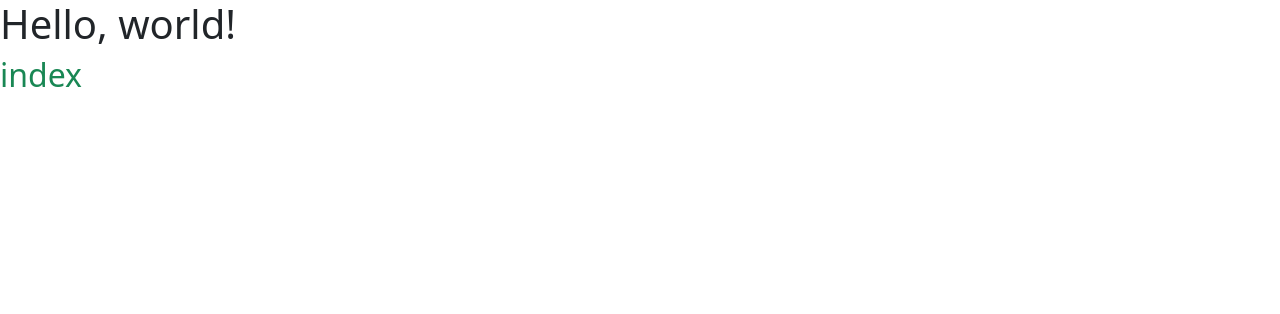
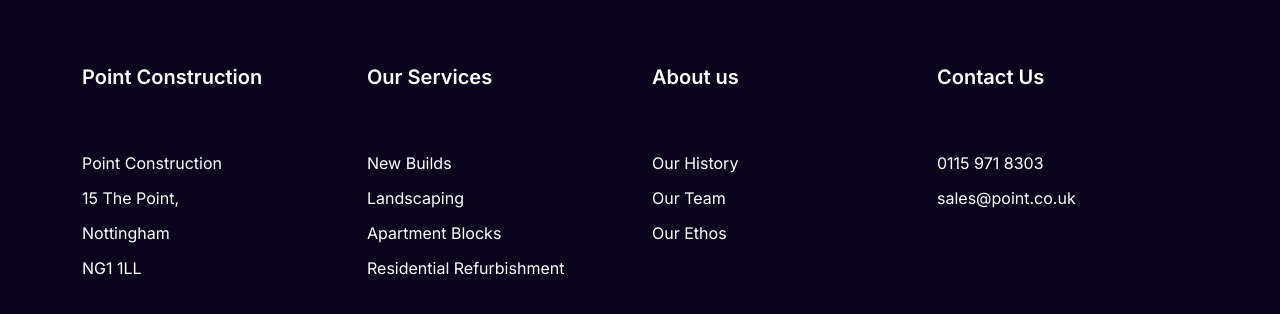
Before and after one commit to LewisCM14/point_construction, a Django app: page / in a window 1280 px wide. Shown: the top 314 px of the page. Run offline with Django 3.2, Linux system fonts and the light colour scheme.

Commit message:
add core footer content

```diff
--- a/home/templates/home/index.html
+++ b/home/templates/home/index.html
@@ -2,5 +2,4 @@
 {% load static %}
 
 {% block content %}
-<h2 class="text-success">index</h2>
 {% endblock %}
--- a/point_construction/settings.py
+++ b/point_construction/settings.py
@@ -145,6 +145,11 @@ USE_TZ = True
 # https://docs.djangoproject.com/en/3.2/howto/static-files/
 
 STATIC_URL = '/static/'
+STATICFILES_DIRS = (os.path.join(BASE_DIR, 'static'), )
+STATIC_ROOT = os.path.join(BASE_DIR, 'staticfiles')
+
+MEDIA_URL = '/media/'
+MEDIA_ROOT = os.path.join(BASE_DIR, 'media')
 
 # Default primary key field type
 # https://docs.djangoproject.com/en/3.2/ref/settings/#default-auto-field
--- a/static/css/base.css
+++ b/static/css/base.css
@@ -5,3 +5,94 @@
     border: 0;
     margin: 0;
 }
+
+a {
+    text-decoration: none;
+}
+
+/* Core Styling */
+
+body {
+    background-color: #09041C;
+    font-family: 'Inter', sans-serif;
+}
+
+footer {
+    margin-bottom: 65px;
+}
+
+/* Fonts */
+
+.yellow-text {
+    color: #FFED00;
+}
+
+.catch-phrase-text {
+    color: #C0B900;
+}
+
+.navy-text {
+    color: #09041C;
+}
+
+.blue-text {
+    color: #120938;
+}
+
+.white-text {
+    color: #ffffff;
+}
+
+.black-text {
+    color: #000000;
+}
+
+.grey-text {
+    color: #676767;
+}
+
+.fw-300 {
+    font-weight: 300;
+}
+
+.fw-400 {
+    font-weight: 400;
+}
+
+.fw-500 {
+    font-weight: 500;
+}
+
+.fw-600 {
+    font-weight: 600;
+}
+
+.footer-header {
+    font-size: 20px;
+    margin-top: 65px;
+    margin-bottom: 65px;
+    line-height: 24px;
+}
+
+.footer-text {
+    font-size: 16px;
+    line-height: 19px;
+}
+
+/* Background Colors */
+
+.bg-navy {
+    background-color: #09041C;
+}
+
+.bg-blue {
+    background-color: #120938;
+}
+
+.bg-white {
+    background-color: #ffffff;
+}
+
+.bg-yellow {
+    background-color: #FFED00;
+}
--- a/templates/base.html
+++ b/templates/base.html
@@ -25,8 +25,12 @@
             integrity="sha384-Zenh87qX5JnK2Jl0vWa8Ck2rdkQ2Bzep5IDxbcnCeuOxjzrPF/et3URy9Bv1WTRi"
             crossorigin="anonymous"
         />
+        <!-- Google Fonts -->
+        <link rel="preconnect" href="https://fonts.googleapis.com">
+        <link rel="preconnect" href="https://fonts.gstatic.com" crossorigin>
+        <link href="https://fonts.googleapis.com/css2?family=Inter:wght@300;400;500;600&display=swap" rel="stylesheet">
         <!-- Base CSS -->
-        <link rel="stylesheet" href="{% static 'css/base.css' %}" />
+        <link rel="stylesheet" href="{% static 'css/base.css' %}">
         {% endblock %}
 
         {% block extra_css %}
@@ -35,10 +39,10 @@
         <title>Point Construction {% block extra_title %}{% endblock %}</title>
     </head>
     <body>
-        <h1>Hello, world!</h1>
-
         {% block content %}
         {% endblock %}
+
+        {% include 'includes/footer.html' %}
 
         <!-- JavaScript -->
         {% block core_js %}
--- /dev/null
+++ b/templates/includes/footer.html
@@ -0,0 +1,89 @@
+{% load static %}
+
+<footer>
+    <!-- Action Bar -->
+    <section></section>
+    <!-- Main Footer -->
+    <section class="container bg-navy white-text text-md-start text-center">
+        <div class="row">
+            <!-- Address -->
+            <div class="col-md-3 fw-400 footer-text">
+                <h6 class="footer-header fw-600">Point Construction</h6>
+                <p>Point Construction</p>
+                <p>15 The Point,</p>
+                <p>Nottingham</p>
+                <p>NG1 1LL</p>
+            </div>
+            <!-- Services -->
+            <div class="col-md-3 fw-400 footer-text">
+                <h6 class="footer-header fw-600">Our Services</h6>
+                <p>
+                    <a
+                        class="white-text"
+                        href=""
+                        aria-label="navigate to our new builds page"
+                        >New Builds</a
+                    >
+                </p>
+                <p>
+                    <a
+                        class="white-text"
+                        href=""
+                        aria-label="navigate to our landscaping page"
+                        >Landscaping</a
+                    >
+                </p>
+                <p>
+                    <a
+                        class="white-text"
+                        href=""
+                        aria-label="navigate to our apartment blocks page"
+                        >Apartment Blocks</a
+                    >
+                </p>
+                <p>
+                    <a
+                        class="white-text"
+                        href=""
+                        aria-label="navigate to our residential refurbishment page"
+                        >Residential Refurbishment</a
+                    >
+                </p>
+            </div>
+            <!-- About -->
+            <div class="col-md-3 fw-400 footer-text">
+                <h6 class="footer-header fw-600">About us</h6>
+                <p>
+                    <a
+                        class="white-text"
+                        href=""
+                        aria-label="navigate to our our history page"
+                        >Our History</a
+                    >
+                </p>
+                <p>
+                    <a
+                        class="white-text"
+                        href=""
+                        aria-label="navigate to our team page"
+                        >Our Team</a
+                    >
+                </p>
+                <p>
+                    <a
+                        class="white-text"
+                        href=""
+                        aria-label="navigate to our ethos page"
+                        >Our Ethos</a
+                    >
+                </p>
+            </div>
+            <!-- Contact Us -->
+            <div class="col-md-3 fw-400 footer-text">
+                <h6 class="footer-header fw-600">Contact Us</h6>
+                <p>0115 971 8303</p>
+                <p>sales@point.co.uk</p>
+            </div>
+        </div>
+    </section>
+</footer>
```
